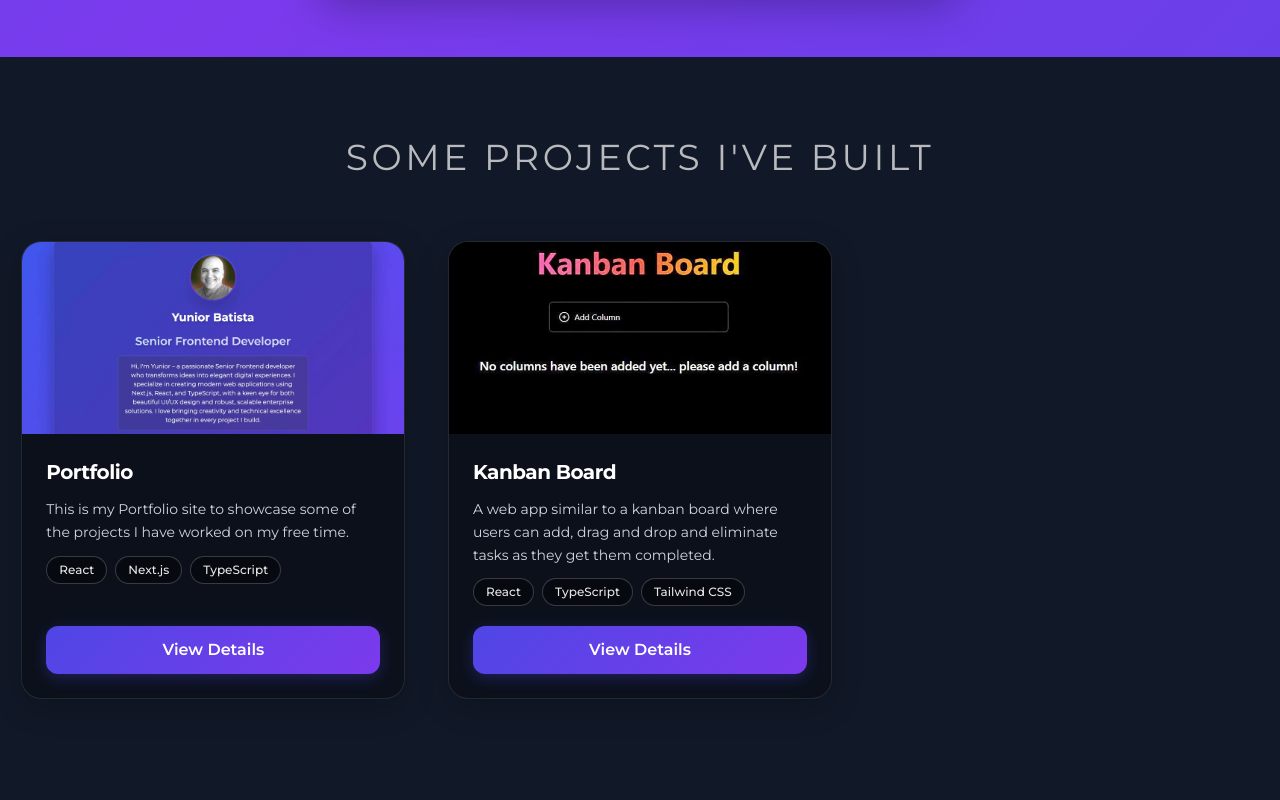
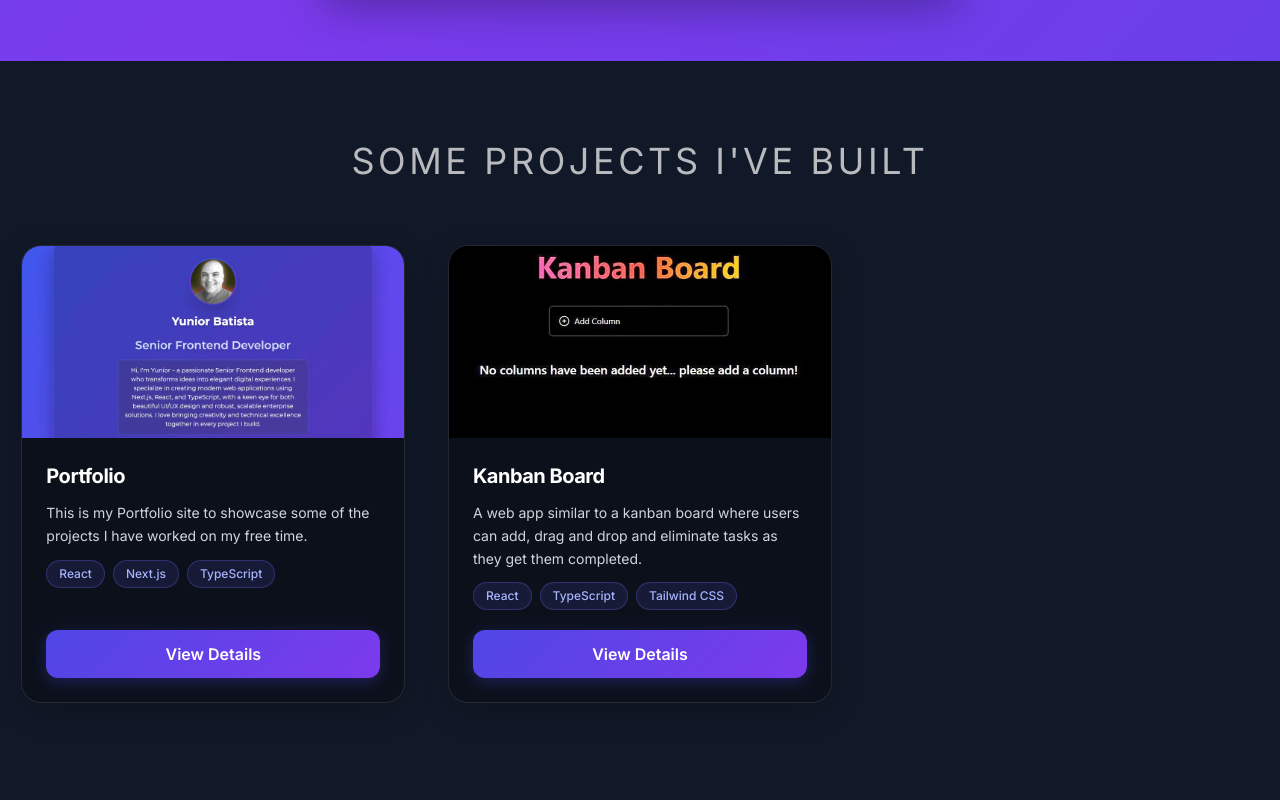
Before and after one commit to batistaDev1113/Portfolio, a Next.js app: page / in a window 1280 px wide. Shown: the part 800-1600 px from the top of the page. Built offline with nearby package versions, Linux system fonts and the light colour scheme; no server answers.

Commit message:
feat: add MCP configuration, update font imports, and enhance navigation styles

```diff
--- a/app/layout.tsx
+++ b/app/layout.tsx
@@ -1,11 +1,11 @@
 // Type: Layout
 import { Analytics as VercelAnalytics } from '@vercel/analytics/react';
-import { Montserrat } from 'next/font/google';
+import { Inter } from 'next/font/google';
 import { FC, ReactNode } from 'react';
 import ThemeProviderWrapper from '../components/ThemeProviderWrapper';
 import './styles/globals.css';
 
-const montserrat = Montserrat({ subsets: ['latin'] });
+const inter = Inter({ subsets: ['latin'], variable: '--font-inter' });
 
 type MetadataProps = {
   title: string;
@@ -24,7 +24,10 @@ export interface RootLayoutProps {
 const RootLayout: FC<RootLayoutProps> = ({ children }) => {
   return (
     <html lang='en' suppressHydrationWarning>
-      <body suppressHydrationWarning={true} className={montserrat.className}>
+      <body
+        suppressHydrationWarning={true}
+        className={`${inter.variable} ${inter.className}`}
+      >
         <ThemeProviderWrapper>{children}</ThemeProviderWrapper>
         <VercelAnalytics />
       </body>
--- a/app/page.tsx
+++ b/app/page.tsx
@@ -1,12 +1,12 @@
-import Navigation from '../components/Navigation';
-import Hero from '../components/Hero';
-import Projects from '../components/Projects';
 import ContactForm from '../components/ContactForm';
 import FooterComponent from '../components/FooterComponent';
+import Hero from '../components/Hero';
+import Navigation from '../components/Navigation';
+import Projects from '../components/Projects';
 
 export default function Home() {
   return (
-    <main className='flex min-h-screen flex-col items-center w-full snap-y snap-mandatory scroll-smooth overflow-hidden'>
+    <main className='flex min-h-screen flex-col items-center w-full scroll-smooth'>
       <Navigation />
       <Hero />
       <Projects />
--- a/app/styles/globals.css
+++ b/app/styles/globals.css
@@ -213,19 +213,20 @@
   }
 
   .tech-tag {
-    background: rgba(255, 255, 255, 0.2);
+    background: rgba(79, 70, 229, 0.08);
     backdrop-filter: blur(10px);
-    border: 1px solid rgba(255, 255, 255, 0.3);
+    border: 1px solid rgba(79, 70, 229, 0.2);
     border-radius: 20px;
     padding: 0.25rem 0.75rem;
     font-size: 0.75rem;
     font-weight: 500;
-    color: rgba(255, 255, 255, 0.9);
+    color: #4f46e5;
   }
 
   .dark .tech-tag {
-    background: rgba(0, 0, 0, 0.3);
-    border: 1px solid rgba(255, 255, 255, 0.2);
+    background: rgba(99, 102, 241, 0.15);
+    border: 1px solid rgba(99, 102, 241, 0.3);
+    color: #a5b4fc;
   }
 
   /* Glassmorphism Modal */
--- a/components/Navigation.tsx
+++ b/components/Navigation.tsx
@@ -7,7 +7,7 @@ const Navigation = () => {
   const [isOpen, setIsOpen] = useState(false);
 
   return (
-    <nav className='bg-white border-b border-gray-200 px-4 py-2.5 rounded dark:bg-gray-900 dark:border-gray-700 w-full rounded-b-none lg:w-4/5'>
+    <nav className='sticky top-0 z-[100] w-full bg-white/80 dark:bg-gray-900/80 backdrop-blur-md border-b border-gray-200/50 dark:border-gray-700/50 px-6 py-3 transition-all duration-300'>
       <div className='flex flex-wrap items-center justify-between'>
         <a
           href='/'
--- a/components/Projects.tsx
+++ b/components/Projects.tsx
@@ -15,7 +15,10 @@ const Projects = async () => {
   const projects: ProjectProps[] = (await fetchData()) || [];
 
   return (
-    <div className='w-full max-w-7xl mx-auto my-20 px-4 z-50' id='projects'>
+    <div
+      className='w-full max-w-7xl mx-auto my-20 px-4 z-50 scroll-mt-20'
+      id='projects'
+    >
       <h3 className='w-full text-lg md:text-4xl font-semibold md:font-normal uppercase text-gray-900 dark:text-white opacity-70 text-center mb-16 tracking-widest'>
         Some Projects I&apos;ve Built
       </h3>
```
